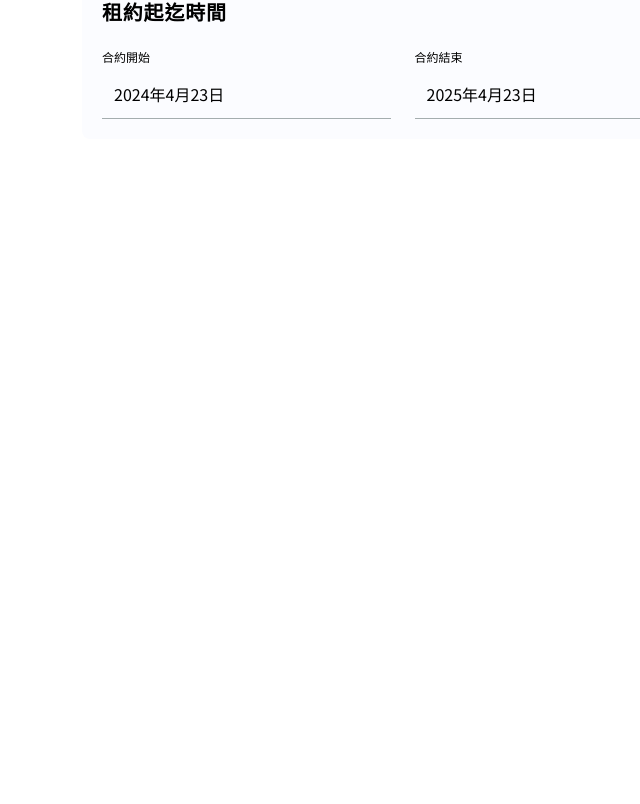
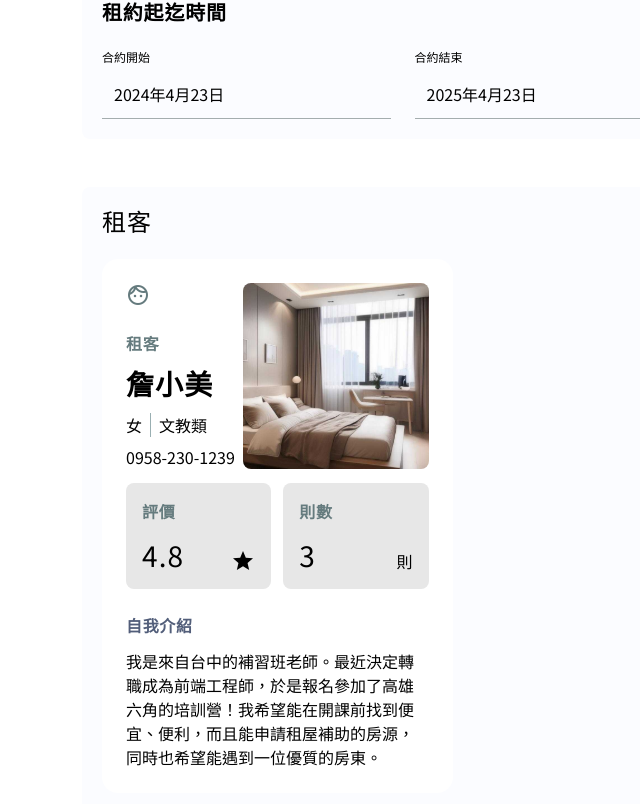
Before and after one commit to Eshiunm/Rocket_HowOh, a React (Vite) app: page /landlord/rented in a window 1280 px wide. Shown: the part 368-1172 px from the top of the page, without its empty margins (0-640 px from the left). Before the commit the page ends 800 px from the top, so only its background shows below. Built offline with nearby package versions, Linux system fonts and the light colour scheme; a web font is replaced by a local one.

Commit message:
feat: add tenant info section

```diff
--- a/src/pages/landlordManagement/RentedHouse.tsx
+++ b/src/pages/landlordManagement/RentedHouse.tsx
@@ -1,4 +1,6 @@
 import { useNavigate } from "react-router-dom";
+import photo from "../../assets/imgs/homePage/recommendation_picture_1.svg"
+import star from "../../assets/imgs/icons/star.svg";
 
 export default function RentedHouse() {
   const navigate = useNavigate();
@@ -130,6 +132,42 @@ export default function RentedHouse() {
             </div>
           </div>
         </section>
+        <section className="col-span-7 rounded-lg bg-Landlord-99 p-5 mb-6">
+          <h3 className="text-sans-h5 mb-6">租客</h3>
+          <div className="w-7/12 p-6 rounded-2xl bg-white">
+            <div className="flex justify-between mb-3.5">
+              <div>
+                <span className="material-symbols-outlined text-Tenant-50 mb-6">face</span>
+                <h4 className="text-sans-b-body1 text-Tenant-50 mb-3">租客</h4>
+                <h3 className="text-sans-b-h4 mb-3">詹小美</h3>
+                <div className="text-sans-body1 flex mb-2">
+                  <h4 className="pr-2 mr-2 border-r border-Tenant-70">女</h4>
+                  <h4>文教類</h4>
+                </div>
+                <a href="tel:+886-958-230-1239" className="text-sans-body1">0958-230-1239</a>
+              </div>
+              <div className="w-[186px] rounded-lg overflow-hidden">
+                <img src={photo} alt="tenant" className="w-full aspect-square block object-cover" />
+              </div>
+            </div>
+            <div className="flex gap-3 mb-6">
+              <div className="flex-1 p-4 rounded-lg bg-Neutral-95 flex gap-4 flex-wrap justify-between">
+                <h5 className="w-full text-Tenant-50 text-sans-b-body1">評價</h5>
+                <h4 className="text-sans-h4">4.8</h4>
+                <img src={star} alt="star" className="self-end" />
+              </div>
+              <div className="flex-1 p-4 rounded-lg bg-Neutral-95 flex gap-4 flex-wrap justify-between">
+                <h5 className="w-full text-Tenant-50 text-sans-b-body1">則數</h5>
+                <h4 className="text-sans-h4">3</h4>
+                <h6 className="self-end">則</h6>
+              </div>
+            </div>
+            <div>
+              <h4 className="text-Landlord-40 text-sans-b-body1 mb-3">自我介紹</h4>
+              <p className="text-sans-body1">我是來自台中的補習班老師。最近決定轉職成為前端工程師，於是報名參加了高雄六角的培訓營！我希望能在開課前找到便宜、便利，而且能申請租屋補助的房源，同時也希望能遇到一位優質的房東。</p>
+            </div>
+          </div>
+        </section>
       </main>
     </>
   );
```
